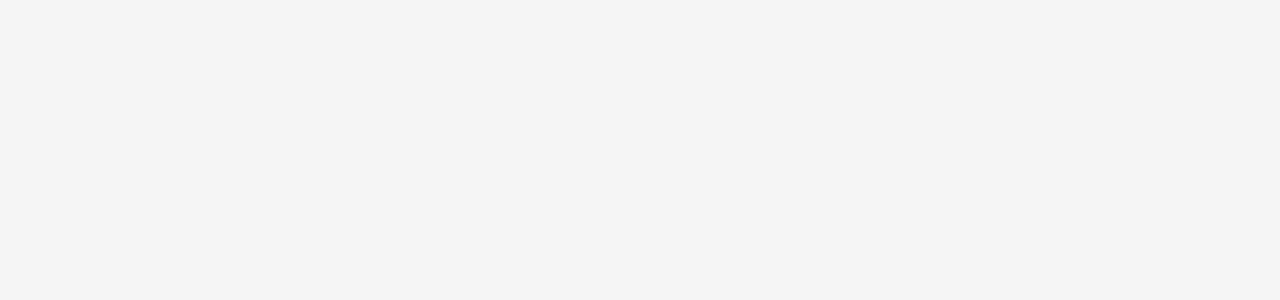
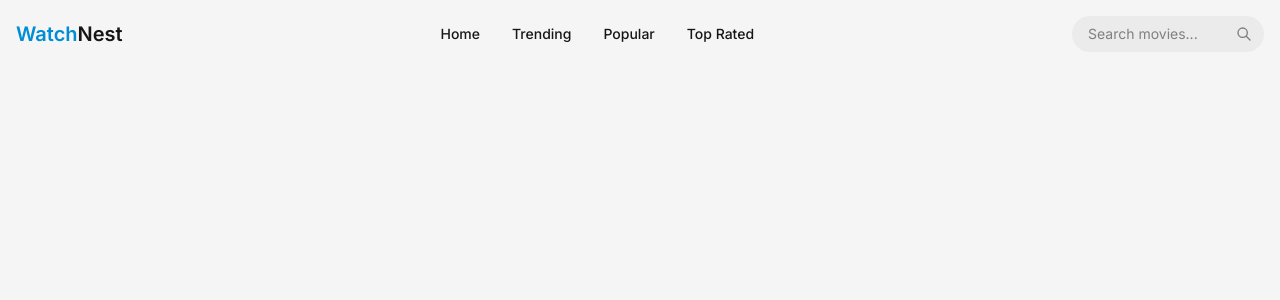
Before and after one commit to nikhilsuresh400/movies-website, a React (Vite) app: page / in a window 1280 px wide. Shown: the top 300 px of the page. Built offline with nearby package versions, Linux system fonts and the light colour scheme; a web font is replaced by a local one.

Commit message:
feat: add Navbar component and update App layout styles

```diff
--- a/src/App.jsx
+++ b/src/App.jsx
@@ -1,9 +1,10 @@
 import React from 'react'
+import Navbar from './components/Navbar'
 
 const App = () => {
   return (
-    <div>
-
+    <div className='min-h-screen text-primaryText-light text-sm'>
+      <Navbar />
     </div>
   )
 }
--- /dev/null
+++ b/src/components/Navbar.jsx
@@ -0,0 +1,97 @@
+import React from 'react'
+
+const Navbar = () => {
+    return (<header className={`flex w-full z-50 transition-all duration-300`}>
+        <div className='container mx-auto px-4 py-4'>
+            <div className='flex items-center justify-between'>
+                <div className='flex items-center'>
+                    <a href="/" className='flex items-center'>
+                        <span className='text-theme-blue font-semibold text-xl'>
+                            Watch<span className='text-primaryText-light'>Nest</span>
+                        </span>
+                    </a>
+                </div>
+
+                {/* DESKTOP NAVIGATIONS */}
+                <nav className='hidden md:flex space-x-8'>
+                    <a href="#"
+                        className='text-primaryText-light hover:text-theme-blue transition-all font-medium'
+                    >
+                        Home
+                    </a>
+                    <a href="#trending"
+                        className='text-primaryText-light hover:text-theme-blue transition-all font-medium'
+                    >
+                        Trending
+                    </a>
+                    <a href="#popular"
+                        className='text-primaryText-light hover:text-theme-blue transition-all font-medium'
+                    >
+                        Popular
+                    </a>
+                    <a href="#top-rated"
+                        className='text-primaryText-light hover:text-theme-blue transition-all font-medium'
+                    >
+                        Top Rated
+                    </a>
+                </nav>
+
+                {/* DESKTOP SEARCH */}
+                <div className='hidden md:block relative search-container'>
+                    <div className='relative'>
+                        <input
+                            type="text"
+                            placeholder='Search movies...'
+                            className='bg-surface-light text-primaryText-light border-divider-light px-4 py-2 rounded-full w-48 focus:w-64 transition-all duration-300 focus:outline-none focus:ring-1 focus:ring-theme-blue/70'
+                        />
+
+                        {/* CONDITIONAL RENDERING */}
+                        <div className='absolute right-3 top-2.5'>
+                            <svg
+                                className='w-4 h-4 text-neutral-400'
+                                xmlns='http://www.w3.org/2000/svg'
+                                fill='none'
+                                viewBox='0 0 24 24'
+                            >
+                                <circle
+                                    className='opacity-25'
+                                    cx="12"
+                                    cy="12"
+                                    x="10"
+                                    stroke='#161616'
+                                    strokeWidth="4">
+                                </circle>
+                                <path
+                                    className='opacity-75'
+                                    fill='#161616'
+                                    d='M4 12aB B 0 018-8V0CS.373 0 0 5.373 0 12h4zm2 5.291A7.962 7.962 0 014 12H0c0 3.042 1.135 5.824 3 7.938l3-2.647z'
+                                ></path>
+                            </svg>
+                        </div>
+                        {/* ELSE */}
+                        <svg
+                            xmlns='http://www.w3.org/2000/svg'
+                            className='h-4 w-4 absolute right-3 top-2.5 text-neutral-400'
+                            fill='none'
+                            viewBox='0 0 24 24'
+                            stroke='#7d7d7d'
+                        >
+                            <path
+                                strokeLinecap='round'
+                                strokeLinejoin='round'
+                                strokeWidth={2}
+                                d='M21 21l-6-6m2-5a7 7 0 11-14 0 7 7 0 0114 0z'
+                            />
+                        </svg>
+                    </div>
+
+                    {/* SEARCH RESULT DROPDOWN CONDITIONAL RENDERING */}
+
+                </div>
+            </div>
+        </div>
+    </header>
+    )
+}
+
+export default Navbar
--- a/src/index.css
+++ b/src/index.css
@@ -30,8 +30,7 @@
 }
 
 @layer base {
-
-    * { cursor: default; }
+    p, ul, li, h1, h2, h3, h4, h5, h6 { cursor: default; }
 
     html {
         scroll-behavior: smooth;
@@ -43,7 +42,7 @@
         font-family: var(--font-regular);
     }
 
-    button {
+    button, a {
         cursor: pointer;
     }
 }
```
